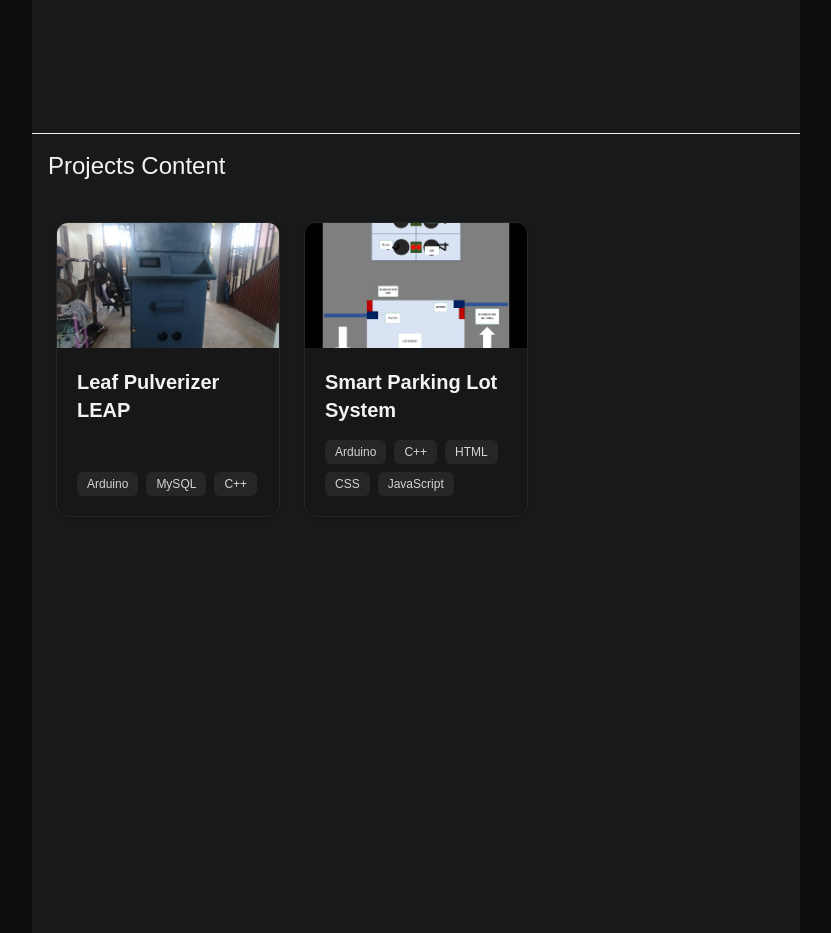
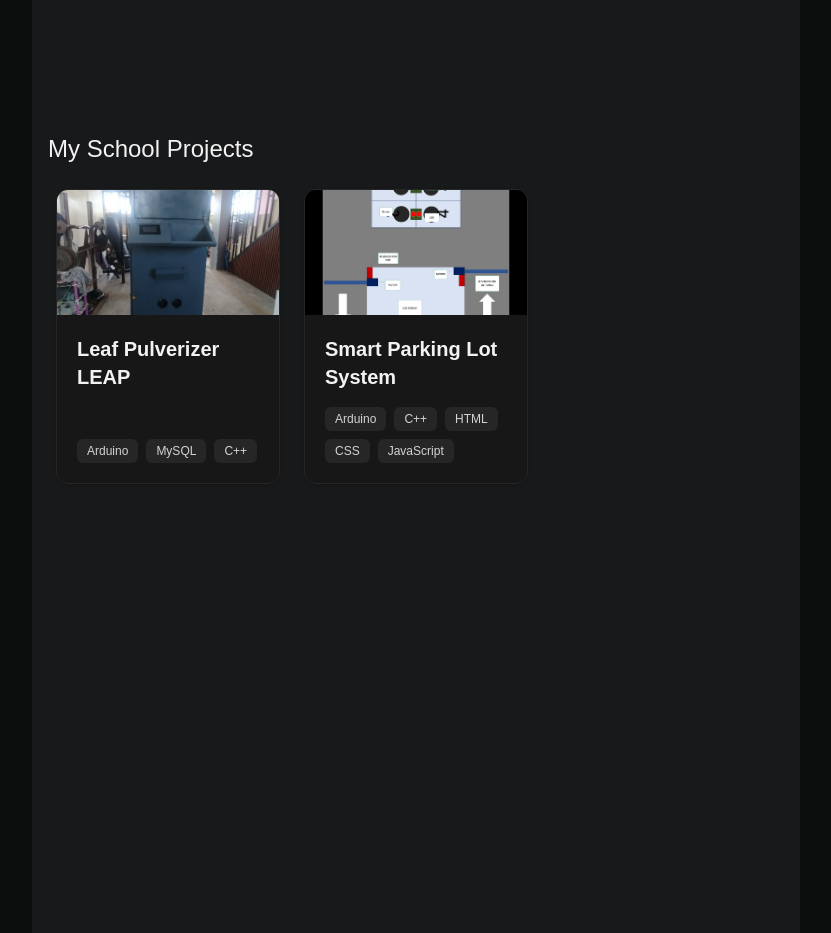
Before and after one commit to nash-26/my-portfolio, a Next.js app: page / in a window 1280 px wide. Shown: the part 780-1713 px from the top of the page, without its empty margins (224-1055 px from the left). Built offline with nearby package versions, Linux system fonts and the light colour scheme.

Commit message:
changed project page

```diff
--- a/components/Pageprojects.tsx
+++ b/components/Pageprojects.tsx
@@ -2,8 +2,8 @@ import {ProjectList} from "@/components/ProjectList";
 
 export function Projectspage(){
     return(
-        <section className="min-h-screen scroll-mt-16 border-t" id="projects">
-          <h2 className="p-4 text-2xl">Projects Content</h2>
+        <section className="min-h-screen scroll-mt-16 " id="projects">
+          <h2 className="pl-4 text-2xl">My School Projects</h2>
           <div className="m-6">
             <ProjectList/>
           </div>
```
